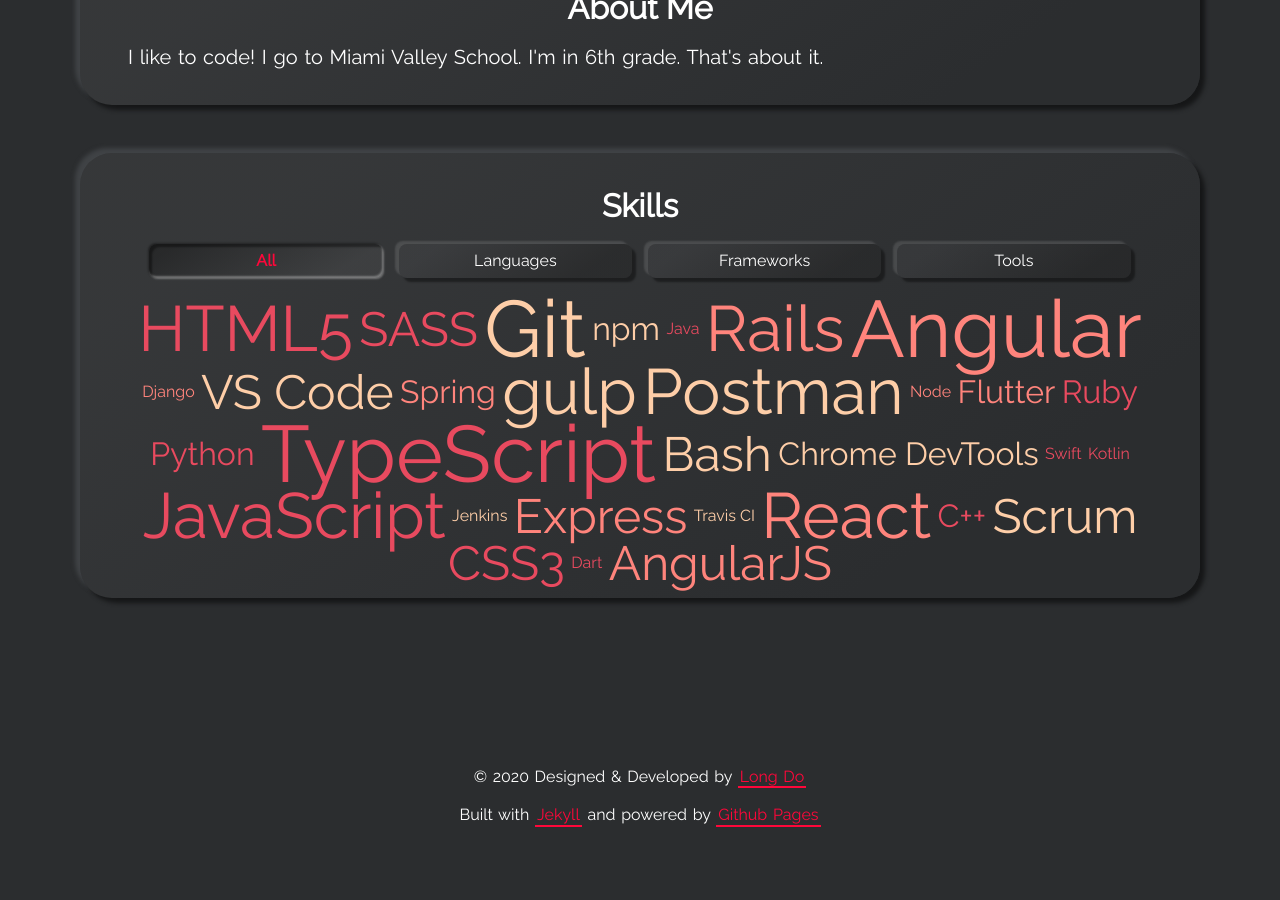
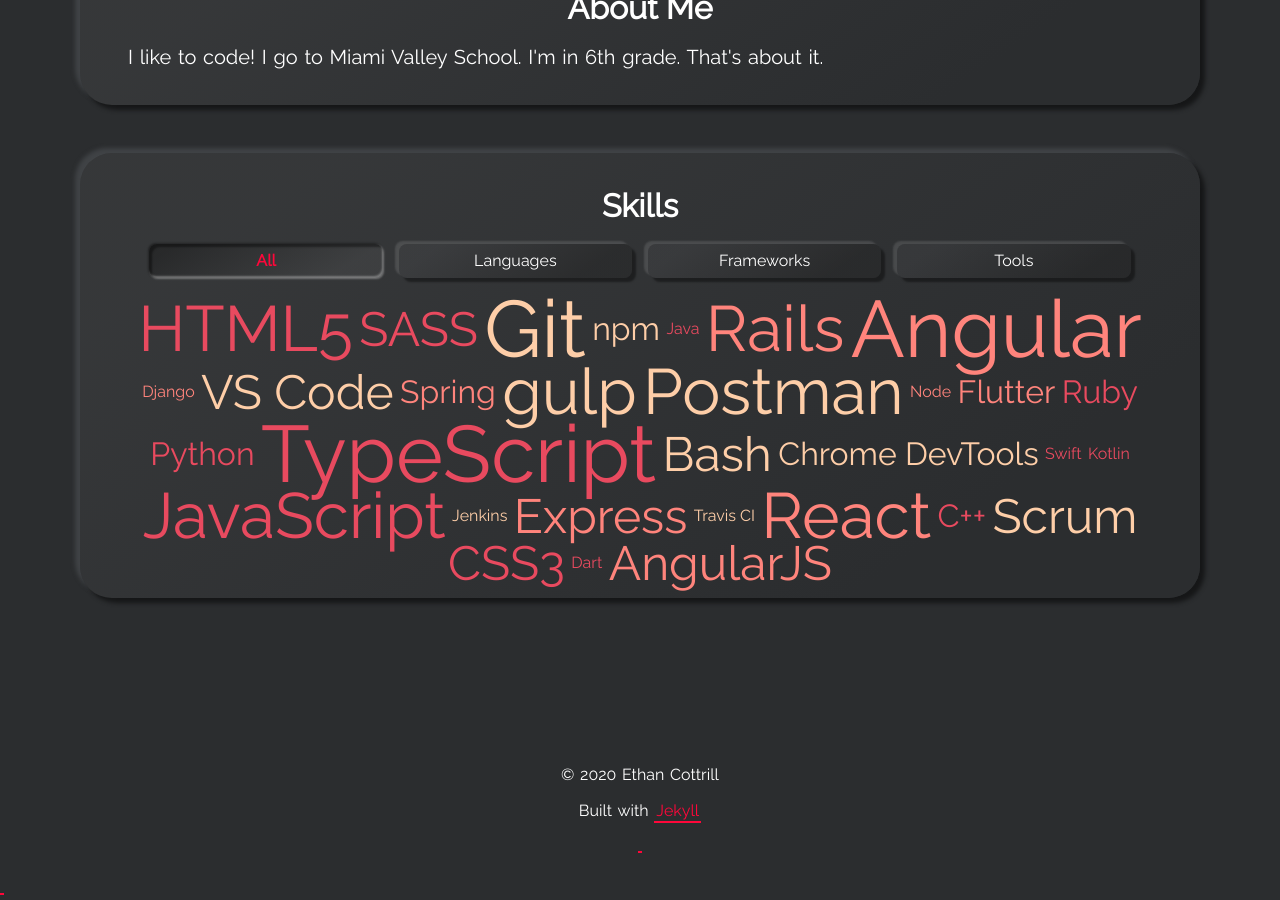
Before and after one commit to ethan3329/ethan3329.github.io, a Jekyll site: the page built from index.html, in a window 1280 px wide and 900 px high, scrolled down 1105 px. Built offline with Jekyll 4.4.1, drawn with Linux system fonts in a browser that asks for light colours; before the commit the page ends 1964 px from its top, so only the background shows below that.

Commit message:
Update footer.html

```diff
--- a/_includes/footer.html
+++ b/_includes/footer.html
@@ -1,19 +1,11 @@
 <footer class="footer">
   <p>
-    &copy; 2020 Designed & Developed by
-    <a class="highlight-link" href="https://longpdo.github.io/" target="_blank" rel="noreferrer">
-      Long Do
-    </a>
+    &copy; 2020 Ethan Cottrill
   </p>
   <p>
     Built with
     <a class="highlight-link" href="https://jekyllrb.com/"target="_blank" rel="noreferrer">
       Jekyll
-    </a>
-    and powered by
-    <a class="highlight-link" href="https://pages.github.com/" target="_blank" rel="noreferrer">
-      Github Pages
-    </a>
   </p>
 </footer>
 
```
